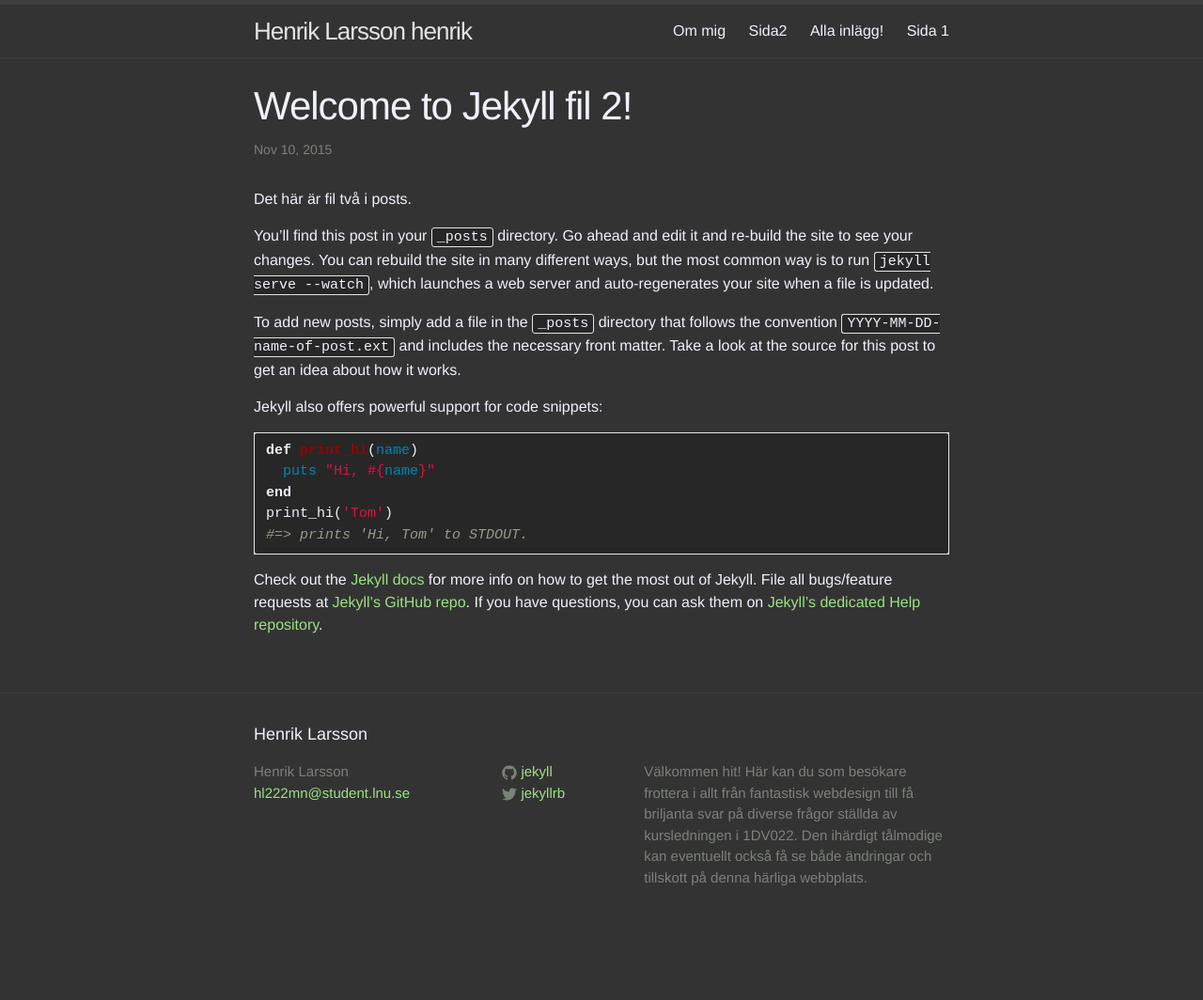
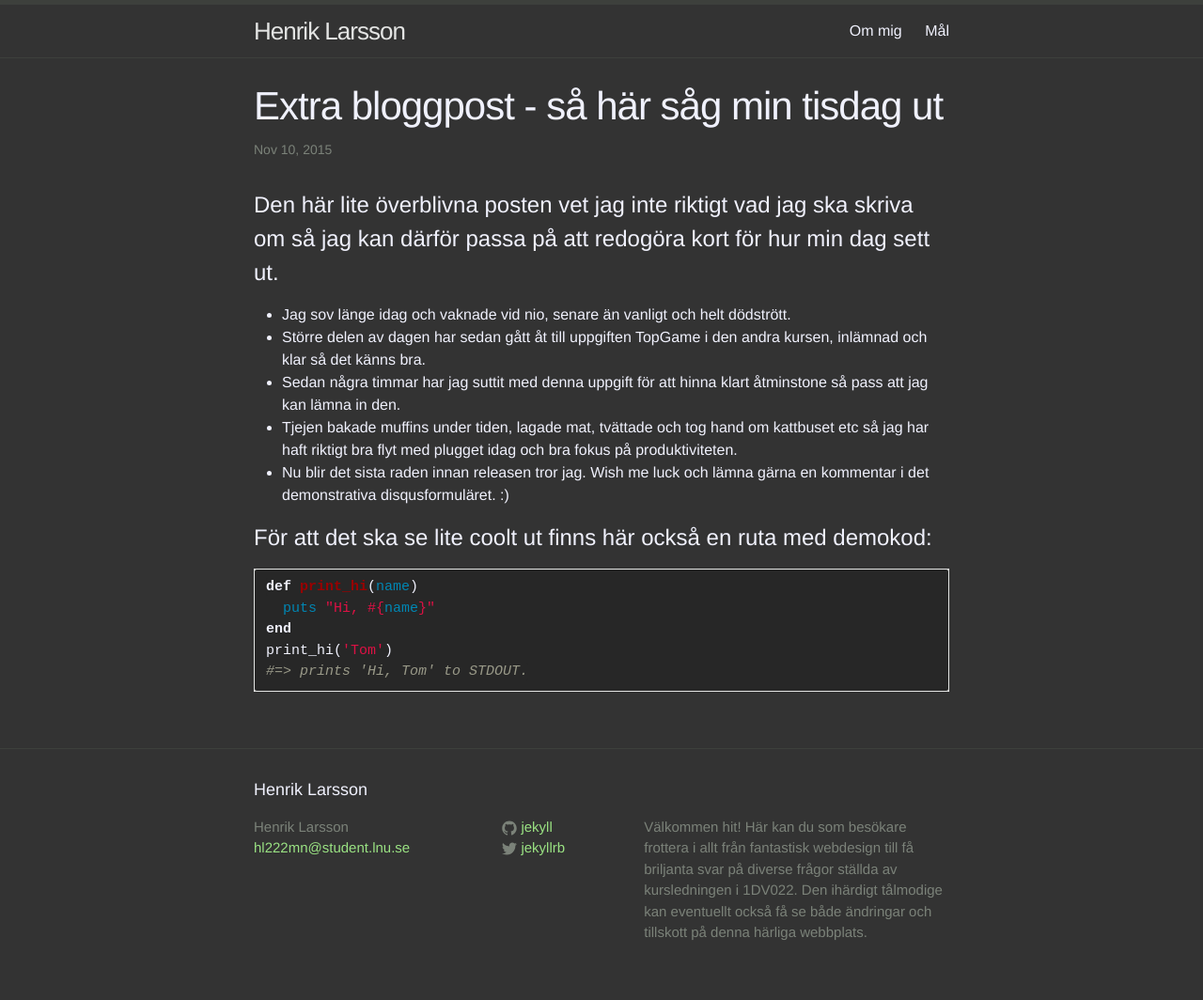
Before and after one commit to hl222mn/hl222mn-github.io, a Jekyll site: the page built from _posts/2015-11-10-welcome-to-jekyll2.markdown, in a window 1280 px wide. Shown: the whole page at 94% size. Built offline with Jekyll 4.4.1, drawn with Linux system fonts in a browser that asks for light colours; comment, search, counter and statistics services are not loaded; before the commit the page ends 1005 px from its top, so only the background shows below that.

Commit message:
final pre-release

```diff
--- a/_includes/header.html
+++ b/_includes/header.html
@@ -2,7 +2,7 @@
 
   <div class="wrapper">
 
-    <a class="site-title" href="{{ site.baseurl }}/">{{ site.title }} henrik</a>
+    <a class="site-title" href="{{ site.baseurl }}/">{{ site.title }}</a>
 
     <nav class="site-nav">
       <a href="#" class="menu-icon">
--- a/_posts/2015-11-10-welcome-to-jekyll2.markdown
+++ b/_posts/2015-11-10-welcome-to-jekyll2.markdown
@@ -1,17 +1,18 @@
 ---
 layout: post
-title:  "Welcome to Jekyll fil 2!"
+title:  "Extra bloggpost - så här såg min tisdag ut"
 date:   2015-11-10 11:21:56
 categories: jekyll update
 ---
-Det här är fil två i posts.
 
-You’ll find this post in your `_posts` directory. Go ahead and edit it and re-build the site to see your changes. You can rebuild the site in many different ways, but the most common way is to run `jekyll serve --watch`, which launches a web server and auto-regenerates your site when a file is updated.
+#Den här lite överblivna posten vet jag inte riktigt vad jag ska skriva om så jag kan därför passa på att redogöra kort för hur min dag sett ut.
+* Jag sov länge idag och vaknade vid nio, senare än vanligt och helt dödstrött.
+* Större delen av dagen har sedan gått åt till uppgiften TopGame i den andra kursen, inlämnad och klar så det känns bra.
+* Sedan några timmar har jag suttit med denna uppgift för att hinna klart åtminstone så pass att jag kan lämna in den.
+* Tjejen bakade muffins under tiden, lagade mat, tvättade och tog hand om kattbuset etc så jag har haft riktigt bra flyt med plugget idag och bra fokus på produktiviteten.
+* Nu blir det sista raden innan releasen tror jag. Wish me luck och lämna gärna en kommentar i det demonstrativa disqusformuläret. :)
 
-To add new posts, simply add a file in the `_posts` directory that follows the convention `YYYY-MM-DD-name-of-post.ext` and includes the necessary front matter. Take a look at the source for this post to get an idea about how it works.
-
-Jekyll also offers powerful support for code snippets:
-
+#För att det ska se lite coolt ut finns här också en ruta med demokod:
 {% highlight ruby %}
 def print_hi(name)
   puts "Hi, #{name}"
@@ -20,9 +21,7 @@
 #=> prints 'Hi, Tom' to STDOUT.
 {% endhighlight %}
 
-Check out the [Jekyll docs][jekyll] for more info on how to get the most out of Jekyll. File all bugs/feature requests at [Jekyll’s GitHub repo][jekyll-gh]. If you have questions, you can ask them on [Jekyll’s dedicated Help repository][jekyll-help].
 
-<script id="dsq-count-scr" src="//hl222mn.disqus.com/count.js" async></script>
 
 
 [jekyll]:      http://jekyllrb.com
--- a/index.html
+++ b/index.html
@@ -6,7 +6,7 @@
 
   <h1 class="page-heading">Inlägg</h1>
 
-    <p>Här kanske jag hellre vill ha ett stycke text?</p>
+    <p>Det här är en sida jag gjort i Jekyll för exuppgift 1 i kursen 1DV022. Trevlig läsning!</p>
 
     <ul class="post-list">
     {% for post in site.posts %}
@@ -20,6 +20,6 @@
     {% endfor %}
   </ul>
 
-  <p class="rss-subscribe">subscribe <a href="{{ "/feed.xml" | prepend: site.baseurl }}">via RSS</a></p>
+  <p class="rss-subscribe">Håll dig uppdaterad <a href="{{ "/feed.xml" | prepend: site.baseurl }}">via RSS</a></p>
 
 </div>
--- a/inlagg.html
+++ /dev/null
@@ -1,6 +0,0 @@
----
-layout: page
-title:  "Alla inlägg!"
-date:   2015-11-10 11:21:56
-categories: jekyll update
----
--- a/page1.html
+++ /dev/null
@@ -1,5 +0,0 @@
----
-layout: page
-title: Sida 1
-permalink: /page1/
----
```
Also changed, not shown: _posts/2015-11-10-welcome-to-jekyll.markdown (+2 -15 lines), about2.md (deleted, +0 -12 lines), goals.md (added, +12 -0 lines).
